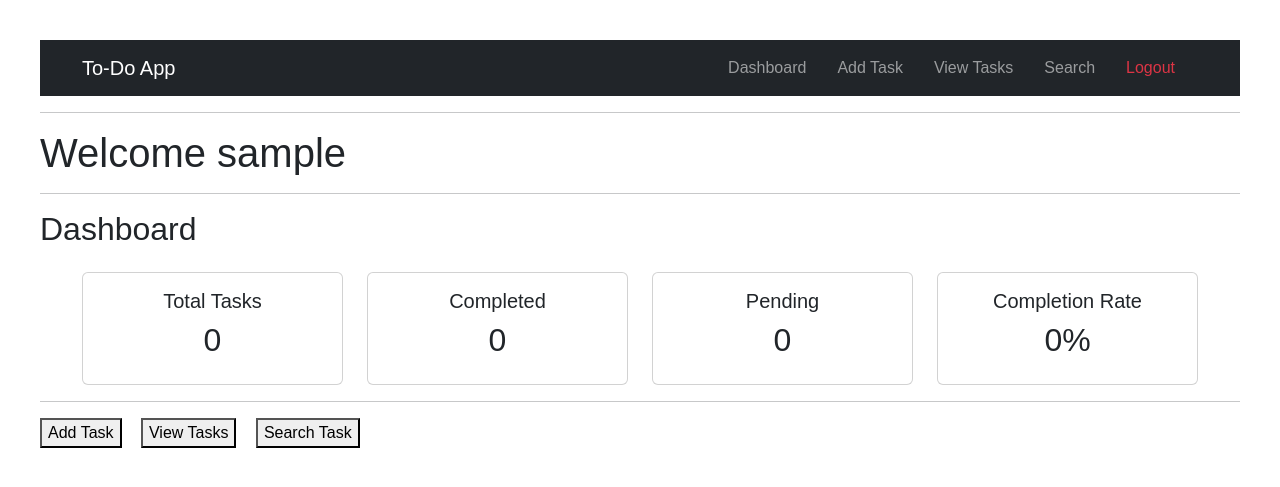
After one commit to kushalcodes01/flask-todo-app, a Flask app: page /dashboard in a window 1280 px wide. The commit adds this page. Shown: the top 487 px of the page. Run offline with Flask 3, Linux system fonts and the light colour scheme; the visitor is signed in with stand-in values (Sample User, id 1); data that the repository does not hold is empty.

Commit message:
Implement user authentication, task ownership, dashboard stats, due dates, and Bootstrap styling

```diff
--- a/dbase.py
+++ b/dbase.py
@@ -68,7 +68,7 @@ def get_all_users():
     conn.close()
 
     return users
-def add_task(user_id, task_name, status):
+def add_task(user_id, task_name, status, due_date):
 
     conn = sqlite3.connect("list.db")
 
@@ -77,10 +77,10 @@ def add_task(user_id, task_name, status):
     cursor.execute(
         """
         INSERT INTO tasks
-        (user_id, task_name, status)
-        VALUES (?, ?, ?)
+        (user_id, task_name, status, due_date)
+        VALUES (?, ?, ?, ?)
         """,
-        (user_id, task_name, status)
+        (user_id, task_name, status, due_date)
     )
 
     conn.commit()
@@ -119,7 +119,7 @@ def delete_task(task_id):
     conn.commit()
     conn.close()
 
-def update_task(task_id, task_name, status):
+def update_task(task_id, task_name, status, due_date):
 
     conn = sqlite3.connect("list.db")
 
@@ -127,9 +127,9 @@ def update_task(task_id, task_name, status):
 
     cursor.execute(
         """UPDATE tasks
-        SET task_name = ?, status = ?
+        SET task_name = ?, status = ?, due_date =?
         WHERE task_id= ?""",
-        (task_name, status, task_id)
+        (task_name, status, due_date, task_id)
     )
     conn.commit()
     conn.close()
@@ -164,3 +164,36 @@ def search_user(username):
     user = cursor.fetchone()
     conn.close()
     return user
+
+def get_task(task_id):
+
+    conn = sqlite3.connect("list.db")
+
+    cursor = conn.cursor()
+
+    cursor.execute(
+        """
+        SELECT * FROM tasks
+        WHERE task_id = ?
+        """,
+        (task_id,)
+    )
+
+    task = cursor.fetchone()
+
+    conn.close()
+
+    return task
+
+def add_due_date_column():
+
+    conn = sqlite3.connect("list.db")
+
+    cursor = conn.cursor()
+
+    cursor.execute(
+        """ALTER TABLE tasks
+        ADD COLUMN due_date TEXT"""
+    )
+    conn.commit()
+    conn.close()
--- a/main.py
+++ b/main.py
@@ -1,3 +1,4 @@
+from werkzeug.security import generate_password_hash, check_password_hash
 from flask import Flask, render_template, request, redirect, url_for, session
 
 from dbase import (create_table,
@@ -9,13 +10,16 @@ from dbase import (create_table,
                    create_users_table,
                    get_all_users,
                    add_user,
-                   search_user)
+                   search_user,
+                   get_task,
+                   add_due_date_column)
 
 app = Flask(__name__)
 app.secret_key = "mysecretkey"
 
 create_table() #task table
 create_users_table() #users table
+#add_due_date_column() #table for deadline
 
 @app.route("/")
 def home():
@@ -49,11 +53,13 @@ def form():
         user_id = session["user_id"]
         task_name = request.form["name"]
         status = request.form["status"]
+        due_date = request.form["due_date"]
 
         add_task(
             user_id,
             task_name,
-            status
+            status,
+            due_date
         )
         return redirect(url_for("view_tasks"))
 
@@ -62,22 +68,33 @@ def form():
 @app.route("/update/<task_id>", methods=["GET", "POST"])
 def edit_task(task_id):
 
+    task = get_task(task_id)
+
+    if task is None:
+        return "Task Not Found"
+
+    if task[1] != session["user_id"]:
+        return "Access Denied"
+
     if request.method == "POST":
 
         task_name = request.form["name"]
         status = request.form["status"]
+        due_date = request.form["due_date"]
 
         update_task(
             task_id,
             task_name,
-            status
+            status,
+            due_date
         )
+
         return redirect(url_for("view_tasks"))
 
-    task = search_task(task_id)
-
-    return render_template("update.html",
-                           task=task)
+    return render_template(
+        "update.html",
+        task=task
+    )
 
 @app.route("/search", methods=["GET", "POST"])
 def search():
@@ -96,6 +113,14 @@ def search():
 @app.route("/delete/<task_id>")
 def delete(task_id):
 
+    task = get_task(task_id)
+
+    if task is None:
+        return "Task Not Found"
+
+    if task[1] != session["user_id"]:
+        return "Access Denied"
+
     delete_task(task_id)
 
     return redirect(url_for("view_tasks"))
@@ -109,10 +134,12 @@ def register():
         email = request.form["email"]
         password = request.form["password"]
 
+        hashed_password = generate_password_hash(password)
+
         add_user(
             username,
             email,
-            password
+            hashed_password
         )
         return redirect(url_for("login"))
     return render_template("register.html")
@@ -140,12 +167,12 @@ def login():
         if user is None:
             return "User Not Found"
 
-        if password == user[3]:
+        if check_password_hash(user[3], password):
 
             session["user_id"] = user[0]
             session["username"] = user[1]
 
-            return redirect(url_for("view_tasks"))
+            return redirect(url_for("dashboard"))
 
         return "Wrong Password"
 
@@ -163,4 +190,46 @@ def logout():
 
     return redirect(url_for("login"))
 
+@app.route("/dashboard")
+def dashboard():
+
+    if "username" not in session:
+        return redirect(url_for("login"))
+
+    username = session["username"]
+    user_id = session["user_id"]
+
+    tasks = get_all_tasks(user_id)
+
+    total_tasks = len(tasks)
+
+    completed_tasks = 0
+    pending_tasks = 0
+
+    for task in tasks:
+
+        if task[3] == "done":
+            completed_tasks += 1
+
+        elif task[3] == "pending":
+            pending_tasks += 1
+
+    if total_tasks == 0:
+        completion_rate = 0
+
+    else:
+        completion_rate = round(
+            (completed_tasks / total_tasks) * 100,
+            2
+        )
+
+    return render_template(
+        "dashboard.html",
+        username=username,
+        total_tasks=total_tasks,
+        completed_tasks=completed_tasks,
+        pending_tasks=pending_tasks,
+        completion_rate=completion_rate
+    )
+
 app.run(debug=True)
--- /dev/null
+++ b/templates/dashboard.html
@@ -0,0 +1,78 @@
+<!DOCTYPE html>
+<html>
+<head>
+    <title>Dashboard</title>
+    <link
+        href="https://cdn.jsdelivr.net/npm/bootstrap@5.3.7/dist/css/bootstrap.min.css"
+        rel="stylesheet">
+</head>
+<body>
+
+    {% include 'navbar.html' %}
+
+    <h1>Welcome {{ username }}</h1>
+
+    <hr>
+
+    <h2>Dashboard</h2>
+
+    <div class="container mt-4">
+
+    <div class="row">
+
+        <div class="col-md-3">
+            <div class="card text-center">
+                <div class="card-body">
+                    <h5>Total Tasks</h5>
+                    <h2>{{ total_tasks }}</h2>
+                </div>
+            </div>
+        </div>
+
+        <div class="col-md-3">
+            <div class="card text-center">
+                <div class="card-body">
+                    <h5>Completed</h5>
+                    <h2>{{ completed_tasks }}</h2>
+                </div>
+            </div>
+        </div>
+
+        <div class="col-md-3">
+            <div class="card text-center">
+                <div class="card-body">
+                    <h5>Pending</h5>
+                    <h2>{{ pending_tasks }}</h2>
+                </div>
+            </div>
+        </div>
+
+        <div class="col-md-3">
+            <div class="card text-center">
+                <div class="card-body">
+                    <h5>Completion Rate</h5>
+                    <h2>{{ completion_rate }}%</h2>
+                </div>
+            </div>
+        </div>
+
+    </div>
+
+</div>
+
+    <hr>
+
+    <a href="/form">
+        <button>Add Task</button>
+    </a>
+
+    <a href="/show">
+        <button>View Tasks</button>
+    </a>
+
+    <a href="/search">
+        <button>Search Task</button>
+    </a>
+
+</body>
+</html>
--- a/templates/form.html
+++ b/templates/form.html
@@ -2,6 +2,9 @@
 <html>
 <head>
     <title>Add Task</title>
+    <link
+        href="https://cdn.jsdelivr.net/npm/bootstrap@5.3.7/dist/css/bootstrap.min.css"
+        rel="stylesheet">
 </head>
 <body>
     {% include 'navbar.html' %}
@@ -24,6 +27,8 @@
             required>
 
         <br><br>
+        <label>Due Date:</label>
+        <input type="date" name="due_date" required>
 
         <button type="submit">
             Add Task
--- a/templates/home.html
+++ b/templates/home.html
@@ -2,6 +2,9 @@
 <html>
 <head>
     <title>To-Do App</title>
+    <link h
+        ref="https://cdn.jsdelivr.net/npm/bootstrap@5.3.7/dist/css/bootstrap.min.css"
+        rel="stylesheet">
 </head>
 <body>
 
--- a/templates/landing.html
+++ b/templates/landing.html
@@ -2,6 +2,9 @@
 <html>
 <head>
     <title>To-Do App</title>
+    <link h
+        ref="https://cdn.jsdelivr.net/npm/bootstrap@5.3.7/dist/css/bootstrap.min.css"
+        rel="stylesheet">
 </head>
 <body>
 
--- a/templates/login.html
+++ b/templates/login.html
@@ -2,6 +2,9 @@
 <html>
 <head>
     <title>Login</title>
+    <link h
+        ref="https://cdn.jsdelivr.net/npm/bootstrap@5.3.7/dist/css/bootstrap.min.css"
+        rel="stylesheet">
 </head>
 <body>
 
--- a/templates/navbar.html
+++ b/templates/navbar.html
@@ -1,18 +1,37 @@
 <link rel="stylesheet"
 href="{{ url_for('static', filename='style.css') }}">
 
-<nav>
+<nav class="navbar navbar-expand-lg navbar-dark bg-dark">
+    <div class="container">
 
-    <a href="/">Home</a> |
+        <a class="navbar-brand" href="/dashboard">
+            To-Do App
+        </a>
 
-    <a href="/form">Add Task</a> |
+        <div class="navbar-nav">
 
-    <a href="/show">View Tasks</a> |
+            <a class="nav-link" href="/dashboard">
+                Dashboard
+            </a>
 
-    <a href="/search">Search Task</a>
+            <a class="nav-link" href="/form">
+                Add Task
+            </a>
 
-    <a href="/logout">Logout</a>
+            <a class="nav-link" href="/show">
+                View Tasks
+            </a>
 
+            <a class="nav-link" href="/search">
+                Search
+            </a>
+
+            <a class="nav-link text-danger" href="/logout">
+                Logout
+            </a>
+
+        </div>
+
+    </div>
 </nav>
-
 <hr>
--- a/templates/register.html
+++ b/templates/register.html
@@ -2,6 +2,9 @@
 <html>
 <head>
     <title>Register</title>
+    <link h
+        ref="https://cdn.jsdelivr.net/npm/bootstrap@5.3.7/dist/css/bootstrap.min.css"
+        rel="stylesheet">
 </head>
 <body>
 
--- a/templates/search.html
+++ b/templates/search.html
@@ -2,6 +2,9 @@
 <html>
 <head>
     <title>Search Task</title>
+    <link h
+        ref="https://cdn.jsdelivr.net/npm/bootstrap@5.3.7/dist/css/bootstrap.min.css"
+        rel="stylesheet">
 </head>
 <body>
     {% include 'navbar.html' %}
--- a/templates/search_result.html
+++ b/templates/search_result.html
@@ -2,6 +2,9 @@
 <html>
 <head>
     <title>Task Details</title>
+    <link h
+        ref="https://cdn.jsdelivr.net/npm/bootstrap@5.3.7/dist/css/bootstrap.min.css"
+        rel="stylesheet">
 </head>
 <body>
     {% include 'navbar.html' %}
--- a/templates/update.html
+++ b/templates/update.html
@@ -2,6 +2,9 @@
 <html>
 <head>
     <title>Update Task</title>
+    <link
+        href="https://cdn.jsdelivr.net/npm/bootstrap@5.3.7/dist/css/bootstrap.min.css"
+        rel="stylesheet">
 </head>
 <body>
     {% include 'navbar.html' %}
@@ -24,6 +27,8 @@
             required>
 
         <br><br>
+        <input type="date" name="due_date" value="{{ task[4] }}">
+        <br><br>
 
         <button type="submit">
             Update Task
```
Also changed, not shown: templates/show.html (+8 -4 lines).
